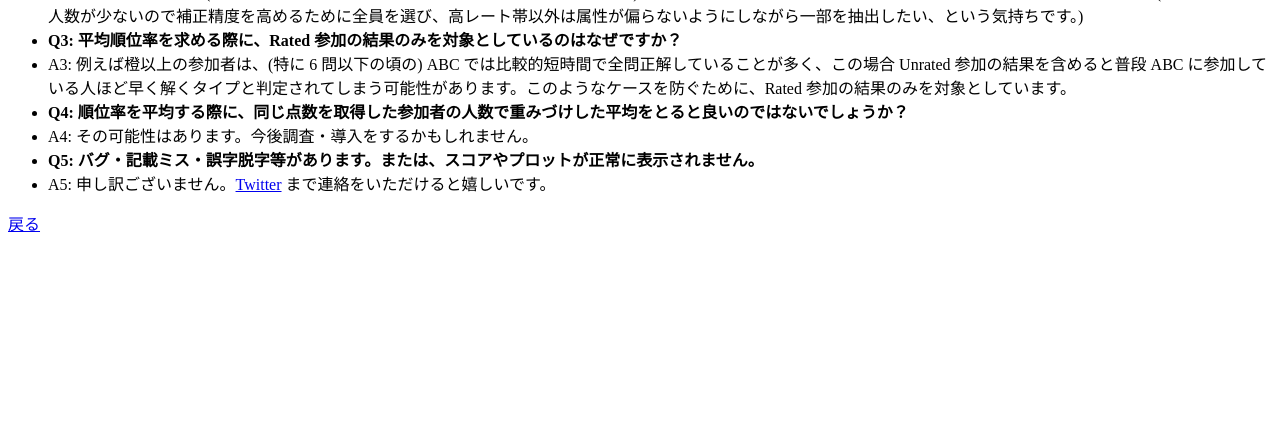
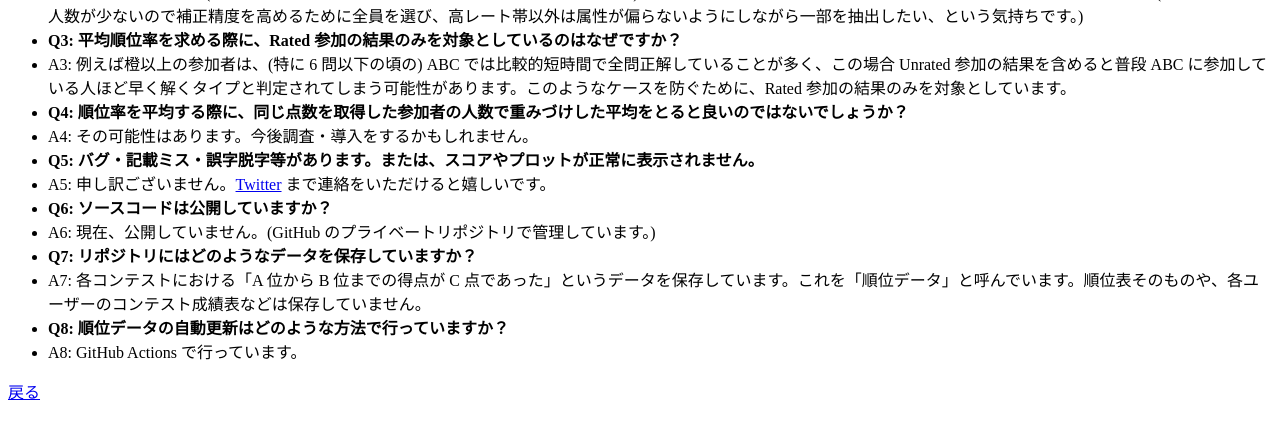
Before and after one commit to tomii9273/atcoder_type_checker, a Flask app: page /qa in a window 1280 px wide. Shown: the part 173-612 px from the top of the page. Run offline with Flask 3, Linux system fonts and the light colour scheme; parts of the project's set-up code (start-up, migrations or seed data) failed here and were passed over.

Commit message:
add qa6-8

```diff
--- a/templates/qa.html
+++ b/templates/qa.html
@@ -21,6 +21,13 @@
         <li>A4: その可能性はあります。今後調査・導入をするかもしれません。</li>
         <li><b>Q5: バグ・記載ミス・誤字脱字等があります。または、スコアやプロットが正常に表示されません。</b></li>
         <li>A5: 申し訳ございません。<a href="https://twitter.com/Tomii9273">Twitter</a> まで連絡をいただけると嬉しいです。</li>
+        <li><b>Q6: ソースコードは公開していますか？</b></li>
+        <li>A6: 現在、公開していません。(GitHub のプライベートリポジトリで管理しています。)</li>
+        <li><b>Q7: リポジトリにはどのようなデータを保存していますか？</b></li>
+        <li>A7: 各コンテストにおける「A 位から B 位までの得点が
+            C 点であった」というデータを保存しています。これを「順位データ」と呼んでいます。順位表そのものや、各ユーザーのコンテスト成績表などは保存していません。</li>
+        <li><b>Q8: 順位データの自動更新はどのような方法で行っていますか？</b></li>
+        <li>A8: GitHub Actions で行っています。</li>
     </ul>
     <a href="{{url_for('get')}}">戻る</a>
 </body>
```
